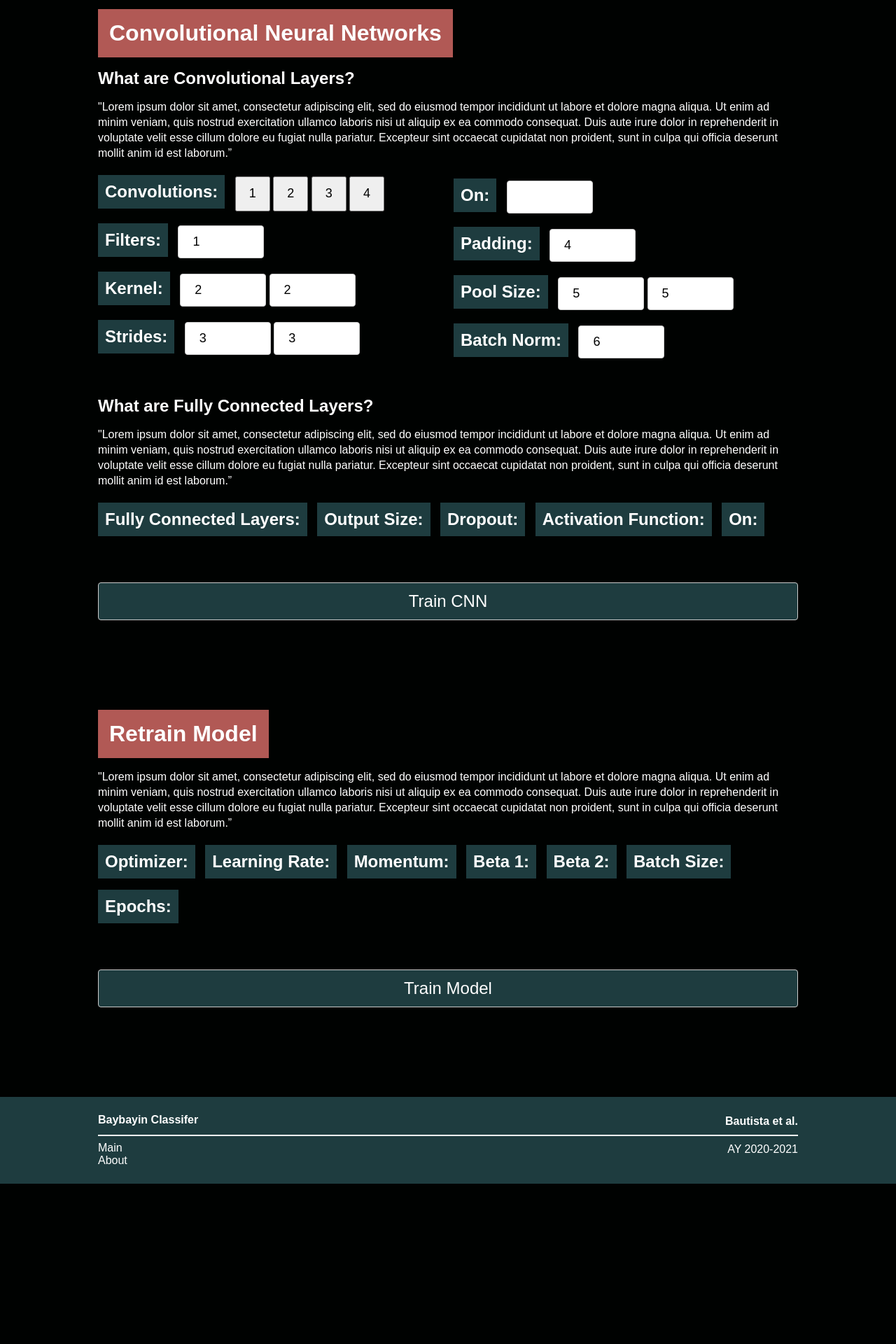
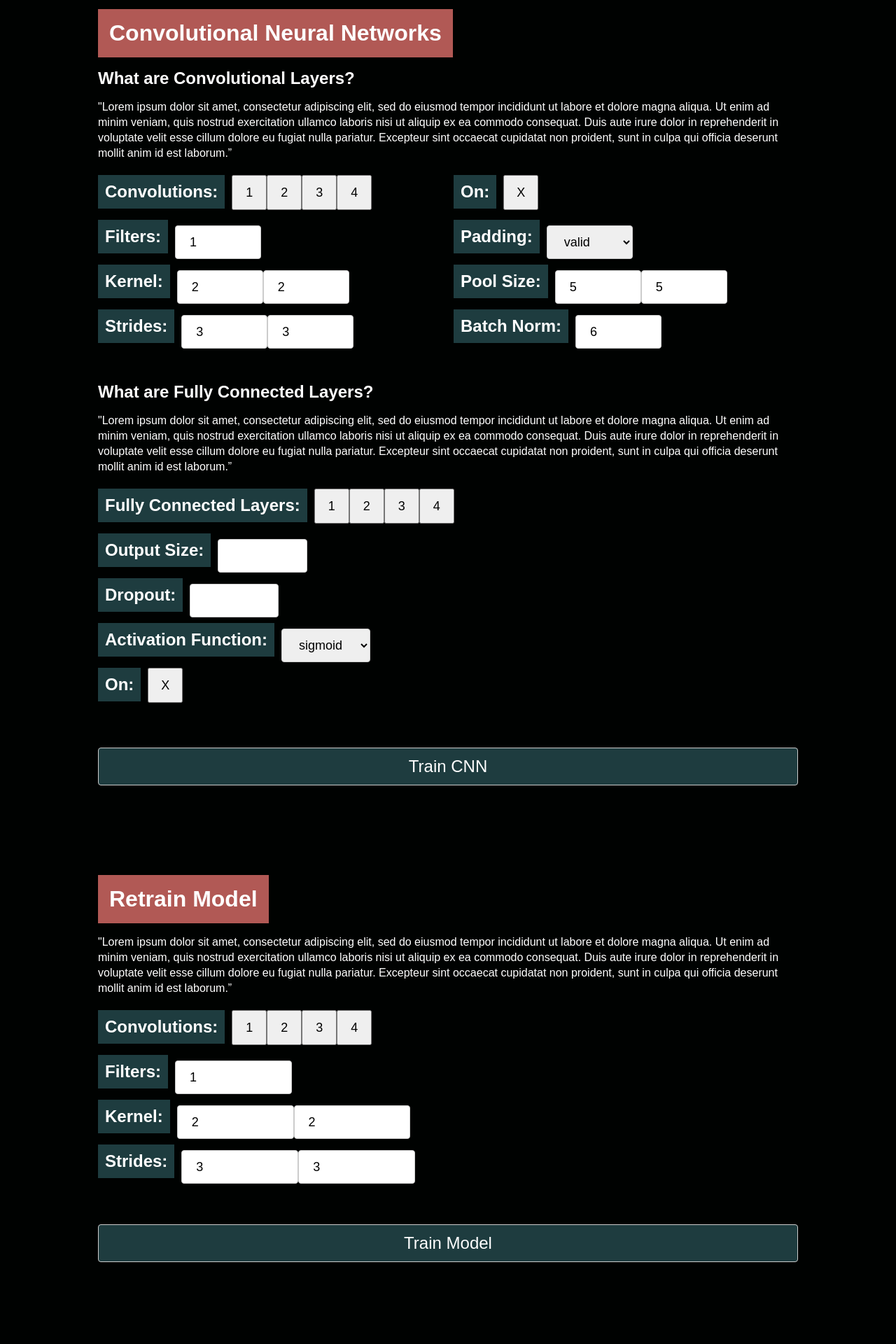
Before and after one commit to temujin-lampasa/baybayin-classifier, a Flask app: page / in a window 1280 px wide. Shown: the part 717-2637 px from the top of the page at 70% size. Before the commit the page ends 2408 px from the top, so only its background shows below. Run offline with Flask 2, Linux system fonts and the light colour scheme; data comes from the database, SQL or seed files in the repository.

Commit message:
Add more input fields
change css to row-col format

```diff
--- a/app.py
+++ b/app.py
@@ -33,10 +33,11 @@ DEFAULT_CNN_PARAMS = {
     'kernel_y': 2,
     'stride_x': 3,
     'stride_y': 3,
-    'padding': 4,
+    'padding': "same",
     'pool_x': 5,
     'pool_y': 5,
-    'batch_norm': 6
+    'batch_norm': 6,
+    'activation': "sigmoid"
  }
 
 
--- a/static/css/index.css
+++ b/static/css/index.css
@@ -59,13 +59,12 @@
 }
 
 
-
-.rows {
-    width: 100%;
+.row {
+    display: flex;
 }
 
-.row {
-    width: 100%;
+.column {
+flex: 50%;
 }
 
 .label-div{
@@ -117,7 +116,7 @@ h3 {
     font-family: 'Mulish', sans-serif;
 }
 
-input, button {
+input, button, select {
     font-size: 18px;
     font-family: 'Mulish', sans-serif;
 }
--- a/templates/index.html
+++ b/templates/index.html
@@ -55,7 +55,6 @@
         <h2>Convolutional Neural Networks</h2>
     </div>
     <form method="POST" action=".">
-        <div class="rows">
         <div>
             <h3>What are Convolutional Layers?</h3>
         </div>
@@ -64,7 +63,6 @@
         </div>
 
         <div class="input-fields">
-
             <div class="columns">
                 <div>
                     <div class='row'>
@@ -77,42 +75,45 @@
 
                     <div class='row'>
                         <h3 class="drawing-label">Filters:</h3>
-                            <input type="number" name="filters" value={{session.cnn_params.filters}}>
+                        <input type="number" min="0" name="filters" value={{session.cnn_params.filters}}>
                     </div>
 
                     <div class='row'>
                         <h3 class="drawing-label">Kernel:</h3>
-                            <input type="number" name="kernel_x" value={{session.cnn_params.kernel_x}}>
-                            <input type="number" name="kernel_y" value={{session.cnn_params.kernel_y}}>
+                        <input type="number" min="0" name="kernel_x" value={{session.cnn_params.kernel_x}}>
+                        <input type="number" min="0" name="kernel_y" value={{session.cnn_params.kernel_y}}>
                     </div>
 
                     <div class='row'>
                         <h3 class="drawing-label">Strides:</h3>
-                            <input type="number" name="stride_x" value={{session.cnn_params.stride_x}}>
-                            <input type="number" name="stride_y" value={{session.cnn_params.stride_y}}>
+                        <input type="number" min="0" name="stride_x" value={{session.cnn_params.stride_x}}>
+                        <input type="number" min="0" name="stride_y" value={{session.cnn_params.stride_y}}>
                     </div>
                 </div>
 
                 <div>
                     <div class='row'>
                         <h3 class="drawing-label">On:</h3>
-                            <input type="number" name="on" value={{session.cnn_params.cnn_on}}>
+                        <button>X</button>
                     </div>
 
                     <div class='row'>
                         <h3 class="drawing-label">Padding:</h3>
-                            <input type="number" name="padding" value={{session.cnn_params.padding}}>
+                        <select name="padding" value={{session.cnn_params.padding}}>
+                            <option>valid</option>
+                            <option>same</option>
+                        </select>
                     </div>
 
                     <div class='row'>
                         <h3 class="drawing-label">Pool Size:</h3>
-                            <input type="number" name="pool_x" value={{session.cnn_params.pool_x}}>
-                            <input type="number" name="pool_y" value={{session.cnn_params.pool_y}}>
+                        <input type="number" min="0" name="pool_x" value={{session.cnn_params.pool_x}}>
+                        <input type="number" min="0" name="pool_y" value={{session.cnn_params.pool_y}}>
                     </div>
 
                     <div class='row'>
                         <h3 class="drawing-label">Batch Norm:</h3>
-                            <input type="number" name="batch_norm" value={{session.cnn_params.batch_norm}}>
+                        <input type="number" min="0" name="batch_norm" value={{session.cnn_params.batch_norm}}>
                     </div>
                 </div>
             </div>
@@ -126,17 +127,39 @@
         </div>
 
         <div class="input-fields">
-                <div class="rows">
-                    <div class="label-div">
+            <div>
+                <div class="row">
                     <h3 class="drawing-label">Fully Connected Layers:</h3>
+                    <button>1</button>
+                    <button>2</button>
+                    <button>3</button>
+                    <button>4</button>
+
+                </div>
+                <div class="row">
                     <h3 class="drawing-label">Output Size:</h3>
+                    <input type="number" min="0" name="output" value={{session.train_params.output}}>
+                </div>
+                <div class="row">
                     <h3 class="drawing-label">Dropout:</h3>
+                    <input type="number" min="0" step="0.01" name="dropout" value={{session.train_params.dropout}}>
+                </div>
+                <div class="row">
                     <h3 class="drawing-label">Activation Function:</h3>
+                    <select name="activation" value={{session.cnn_params.activation}}>
+                        <option>sigmoid</option>
+                        <option>tanh</option>
+                        <option>ReLu</option>
+                    </select>
+                </div>
+                <div class="row">
                     <h3 class="drawing-label">On:</h3>
+                    <button>X</button>
                 </div>
             </div>
+
         </div>
-        </div>
+
     <input type='submit' value="Train CNN" class='form-submit'>
     </form>
 </div>
@@ -147,22 +170,39 @@
         <h2>Retrain Model</h2>
     </div>
     <form>
-        <div class="rows">
         <div>
             <p>"Lorem ipsum dolor sit amet, consectetur adipiscing elit, sed do eiusmod tempor incididunt ut labore et dolore magna aliqua. Ut enim ad minim veniam, quis nostrud exercitation ullamco laboris nisi ut aliquip ex ea commodo consequat. Duis aute irure dolor in reprehenderit in voluptate velit esse cillum dolore eu fugiat nulla pariatur. Excepteur sint occaecat cupidatat non proident, sunt in culpa qui officia deserunt mollit anim id est laborum.”</p>
         </div>
 
         <div class="input-fields">
-                <div class="label-div">
-                    <h3 class="drawing-label">Optimizer:</h3>
-                    <h3 class="drawing-label">Learning Rate:</h3>
-                    <h3 class="drawing-label">Momentum:</h3>
-                    <h3 class="drawing-label">Beta 1:</h3>
-                    <h3 class="drawing-label">Beta 2:</h3>
-                    <h3 class="drawing-label">Batch Size:</h3>
-                    <h3 class="drawing-label">Epochs:</h3>
+            <div>
+                <div class='row'>
+                    <h3 class="drawing-label">Convolutions:</h3>
+                    <button>1</button>
+                    <button>2</button>
+                    <button>3</button>
+                    <button>4</button>
+                </div>
+
+                <div class='row'>
+                    <h3 class="drawing-label">Filters:</h3>
+                    <input type="number" min="0" name="filters" value={{session.cnn_params.filters}}>
+                </div>
+
+                <div class='row'>
+                    <h3 class="drawing-label">Kernel:</h3>
+                    <input type="number" min="0" name="kernel_x" value={{session.cnn_params.kernel_x}}>
+                    <input type="number" min="0" name="kernel_y" value={{session.cnn_params.kernel_y}}>
+                </div>
+
+                <div class='row'>
+                    <h3 class="drawing-label">Strides:</h3>
+                    <input type="number" min="0" name="stride_x" value={{session.cnn_params.stride_x}}>
+                    <input type="number" min="0" name="stride_y" value={{session.cnn_params.stride_y}}>
                 </div>
             </div>
+
+
         </div>
         <input type='submit' value="Train Model" class='form-submit'>
     </form>
```
Lines whose indentation alone changed are shown as unchanged.
